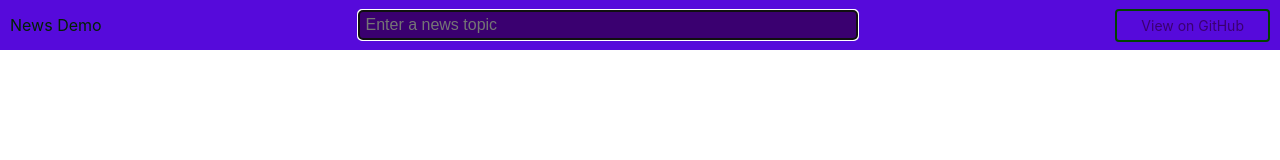
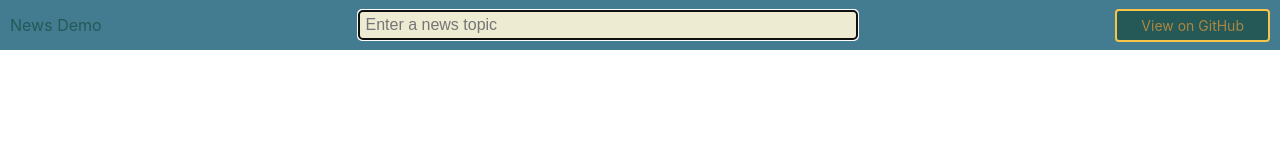
Before and after one commit to tomekbielaszewski/go-webapp-example, a plain HTML site: page assets/index.html in a window 1280 px wide. Drawn offline with Linux system fonts and the light colour scheme.

Commit message:
deuglyfied but still ugly af

```diff
--- a/assets/style/style.css
+++ b/assets/style/style.css
@@ -9,10 +9,11 @@ html {
 }
 
 :root {
-  --main-color: rgba(80, 0, 218, 0.96);
-  --secondary-color: #3a0070;
-  --dark-grey: #646363;
-  --light-grey: #acacb0;
+  --main-color: #437C90;
+  --secondary-color: #A98743;
+  --darker-tertiary-color: #255957;
+  --lighter-tertiary-color: #EEEBD3;
+  --border-tertiary-color: #F7C548;
 }
 
 body {
@@ -29,7 +30,8 @@ a:hover {
 }
 
 a.button {
-  border: 2px solid #004400;
+  border: 2px solid var(--border-tertiary-color);
+  background-color: var(--darker-tertiary-color);
   color: var(--secondary-color);
   border-radius: 4px;
   padding: 6px 24px;
@@ -40,7 +42,7 @@ a.button {
 a.button:hover {
   text-decoration: none;
   background-color: var(--secondary-color);
-  color: var(--main-color);
+  color: var(--darker-tertiary-color);
 }
 
 header {
@@ -58,7 +60,7 @@ header {
 }
 
 .logo {
-  color: #002200;
+  color: var(--darker-tertiary-color);
 }
 
 form {
@@ -70,8 +72,8 @@ form {
   height: 100%;
   border-radius: 4px;
   border-color: transparent;
-  background-color: var(--secondary-color);
-  color: var(--main-color);
+  background-color: var(--lighter-tertiary-color);
+  color: var(--darker-tertiary-color);
   font-size: 16px;
   line-height: 1.4;
   padding-left: 5px;
@@ -85,7 +87,7 @@ form {
 }
 
 .result-count {
-  color: var(--dark-grey);
+  color: var(--darker-tertiary-color);
   text-align: center;
   margin-bottom: 15px;
 }
@@ -98,7 +100,7 @@ form {
   display: flex;
   align-items: flex-start;
   margin-bottom: 30px;
-  border: 1px solid var(--light-grey);
+  border: 1px solid var(--lighter-tertiary-color);
   padding: 15px;
   border-radius: 4px;
   justify-content: space-between;
@@ -116,7 +118,7 @@ form {
 }
 
 .description {
-  color: var(--dark-grey);
+  color: var(--darker-tertiary-color);
   margin-bottom: 15px;
 }
 
```
